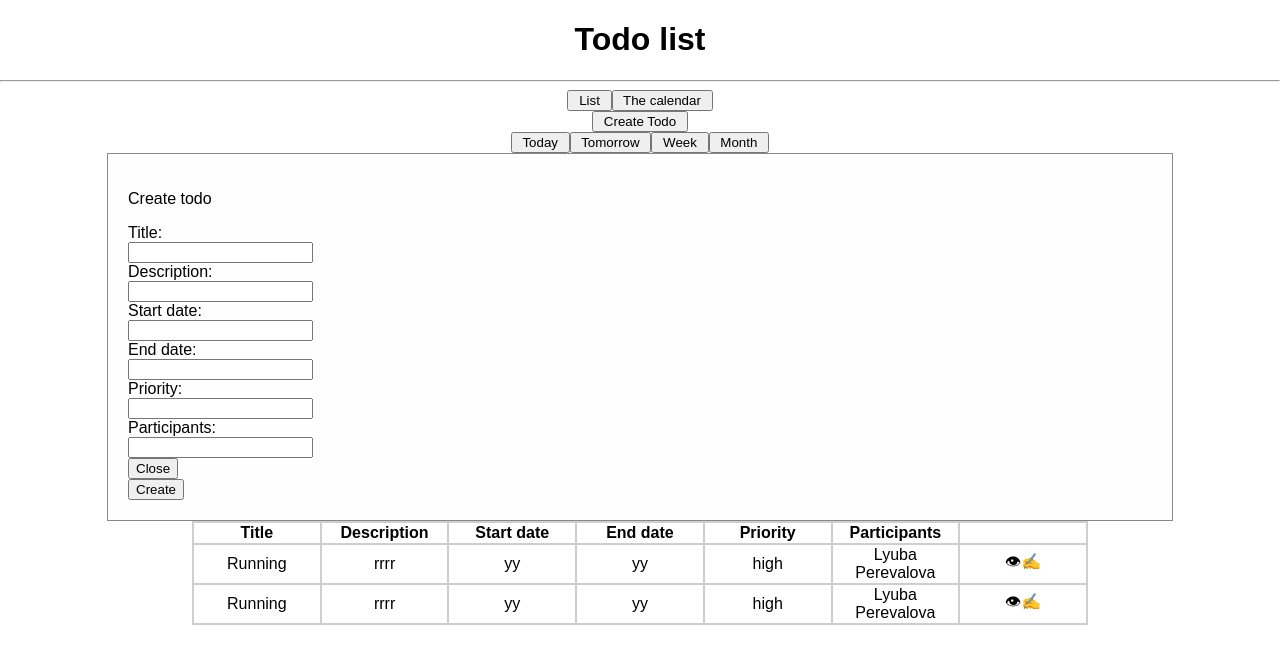
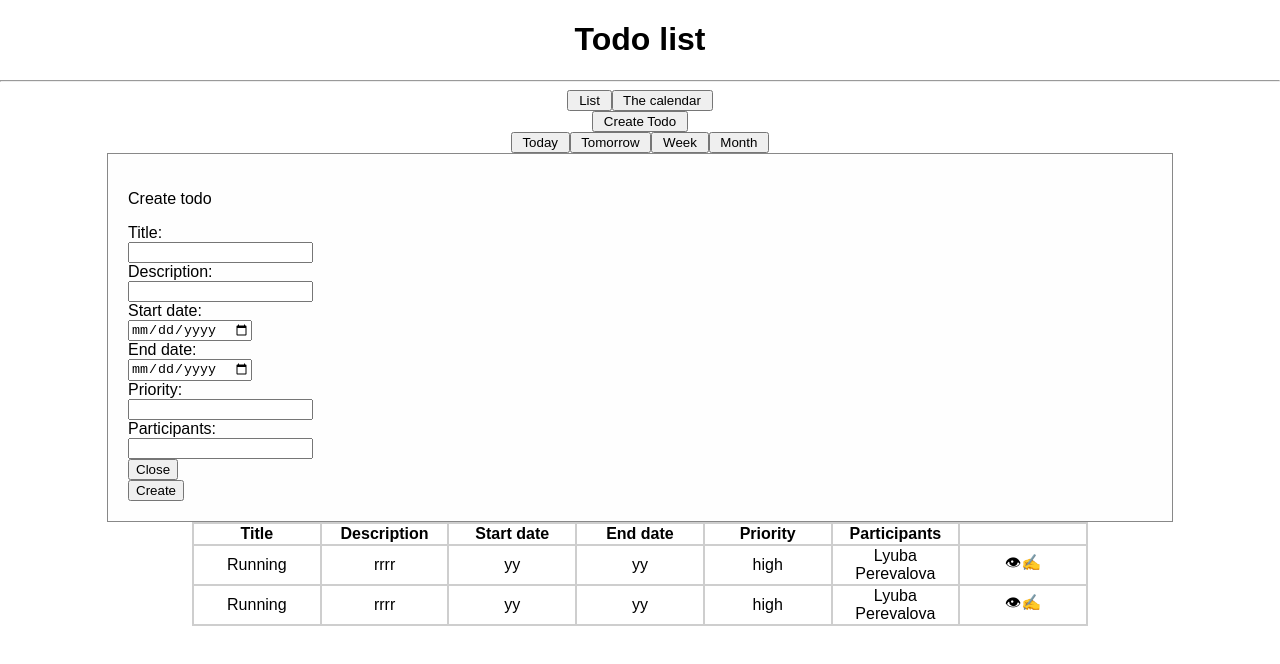
Before and after one commit to lyubovperevalova/todo-app, a React (Create React App) app: page / in a window 1280 px wide. Both pictures are taken after a click on the button "Create Todo". Shown: the top 664 px of the page. Built offline with nearby package versions, Linux system fonts and the light colour scheme.

Commit message:
updates for form

```diff
--- a/src/App.js
+++ b/src/App.js
@@ -127,9 +127,9 @@ class App extends Component {
       Description: <br/>
       <input type="text" value={description} name="description" onChange={this.handleInputChange} /> <br/>
       Start date: <br/>
-      <input type="text" value={startDate} name="startDate" onChange={this.handleInputChange} /> <br/>
+      <input type="date" value={startDate} name="startDate" onChange={this.handleInputChange} /> <br/>
       End date: <br/>
-      <input type="text" value={endDate} name="endDate" onChange={this.handleInputChange} /> <br/>
+      <input type="date" value={endDate} name="endDate" onChange={this.handleInputChange} /> <br/>
       Priority: <br/>
       <input type="text" value={priority} name="priority" onChange={this.handleInputChange} /> <br/>
       Participants: <br/>
```
